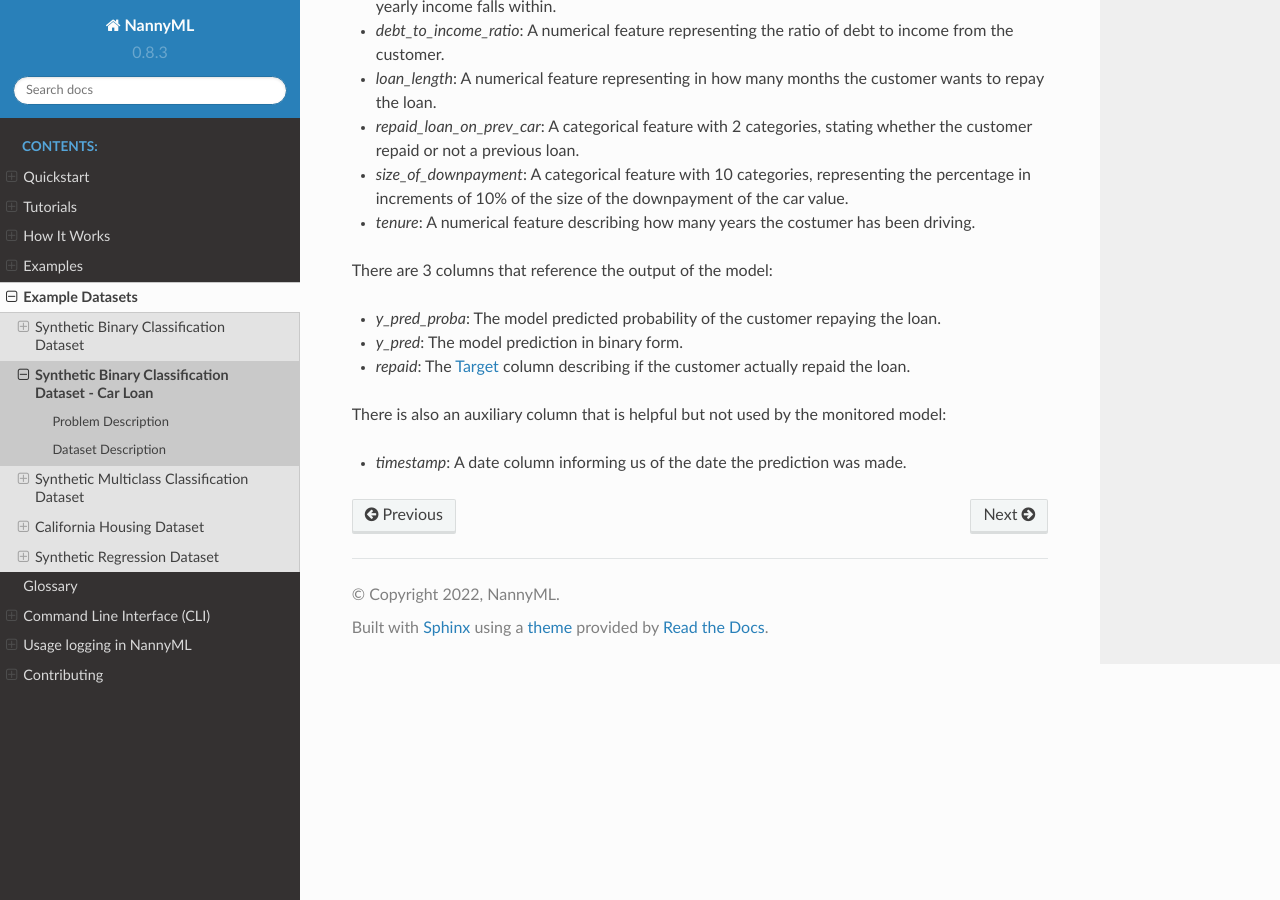
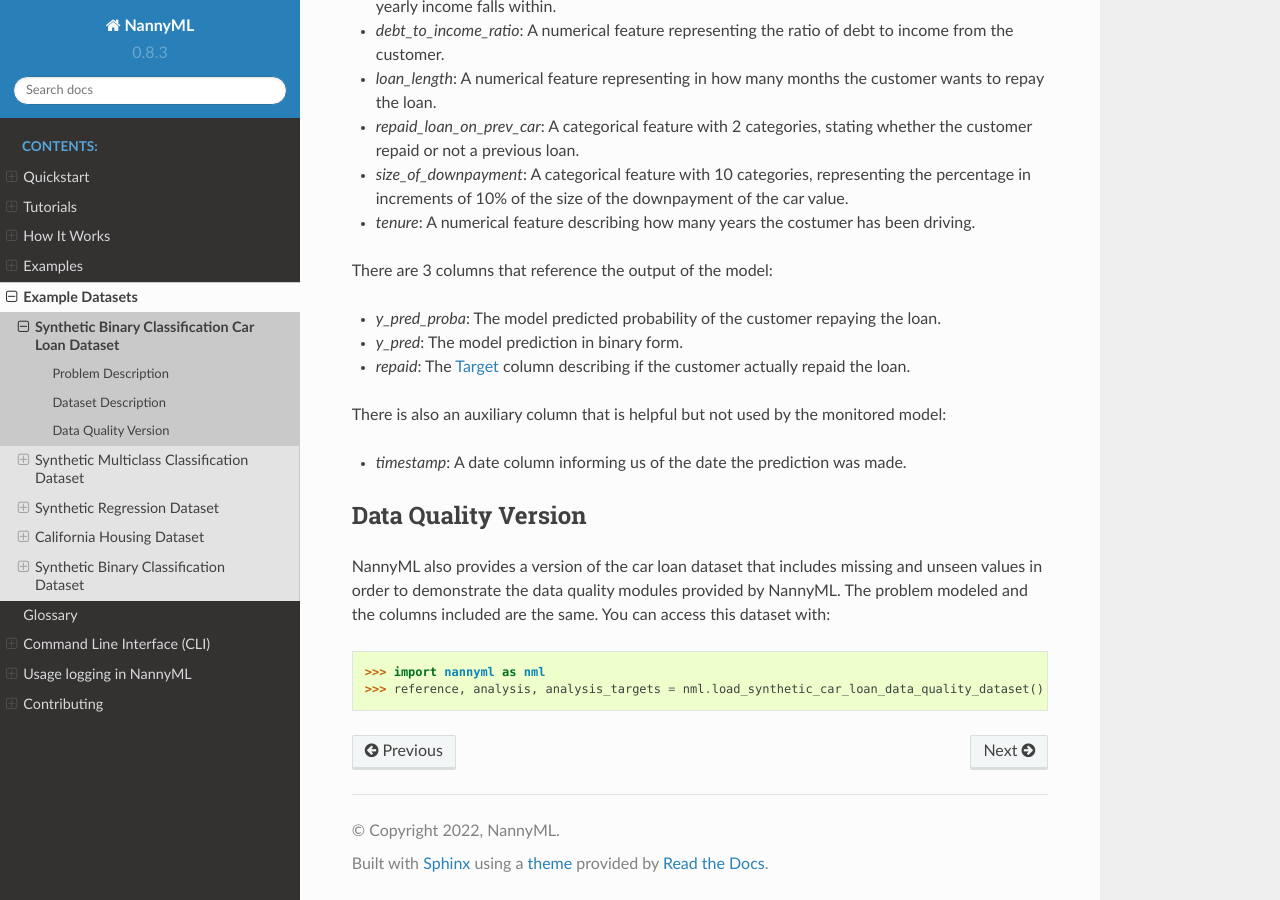
Before and after one commit to NannyML/nannyml, a Sphinx documentation site: the page built from docs/datasets/binary_car_loan.rst, in a window 1280 px wide and 900 px high, scrolled down 870 px. Built offline with Sphinx 7.4.7 and the Read the Docs theme 2.0.0, drawn with Linux system fonts in a browser that asks for light colours; pages that are not in the unit, such as notebooks, are missing from menus; some of the changed text lies outside the part shown.

Commit message:
update new dataset to be data quality

```diff
--- a/docs/datasets.rst
+++ b/docs/datasets.rst
@@ -7,8 +7,9 @@
 .. toctree::
     :maxdepth: 2
 
-    datasets/binary.rst
+
     datasets/binary_car_loan.rst
     datasets/multiclass.rst
+    datasets/regression.rst
     datasets/california.rst
-    datasets/regression.rst
+    datasets/binary.rst
--- a/docs/datasets/binary_car_loan.rst
+++ b/docs/datasets/binary_car_loan.rst
@@ -1,8 +1,8 @@
 .. _dataset-synthetic-binary-car-loan:
 
-===================================================
-Synthetic Binary Classification Dataset - Car Loan
-===================================================
+================================================
+Synthetic Binary Classification Car Loan Dataset
+================================================
 
 NannyML provides a synthetic dataset describing a binary classification problem,
 to make it easier to test and document its features.
@@ -67,3 +67,16 @@
 There is also an auxiliary column that is helpful but not used by the monitored model:
 
 - `timestamp`: A date column informing us of the date the prediction was made.
+
+
+Data Quality Version
+======================
+
+NannyML also provides a version of the car loan dataset that includes missing and unseen values in order to
+demonstrate the data quality modules provided by NannyML. The problem modeled and the columns included are the
+same. You can access this dataset with:
+
+.. code-block:: python
+
+    >>> import nannyml as nml
+    >>> reference, analysis, analysis_targets = nml.load_synthetic_car_loan_data_quality_dataset()
--- a/nannyml/__init__.py
+++ b/nannyml/__init__.py
@@ -45,6 +45,7 @@
     load_synthetic_car_loan_dataset,
     load_synthetic_car_price_dataset,
     load_synthetic_multiclass_classification_dataset,
+    load_synthetic_car_loan_data_quality_dataset
 )
 from .drift import AlertCountRanker, CorrelationRanker, DataReconstructionDriftCalculator, UnivariateDriftCalculator
 from .data_quality import MissingValueCalculator
```
Also changed, not shown: 5 other files.
